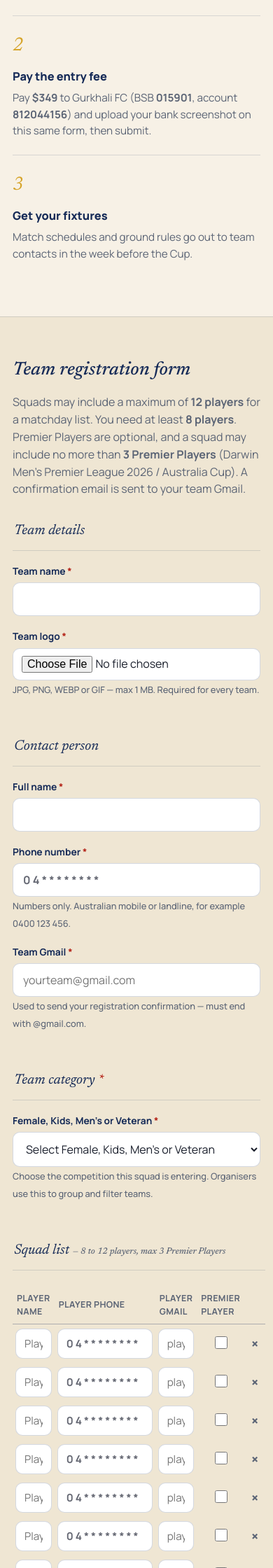
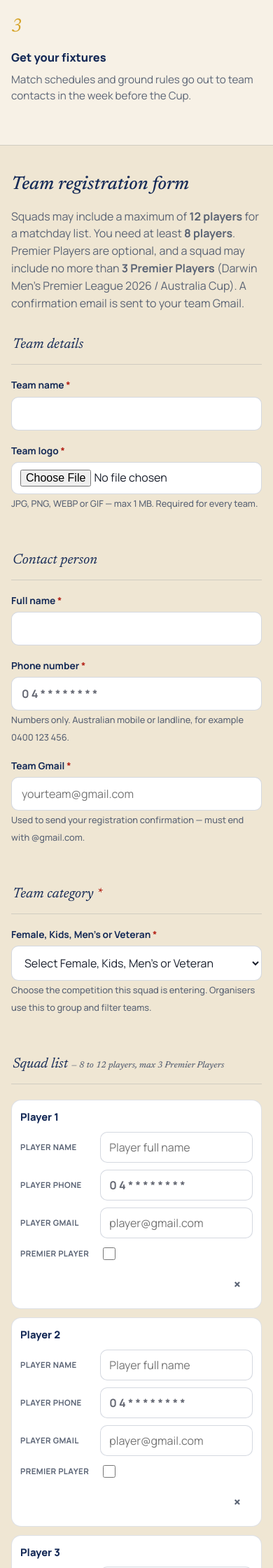
Before and after one commit to BhuprajTmg/Team-Registration-Top-End-Dashain-Cup, a Django app: page / in a window 390 px wide. Shown: the part 2120-4360 px from the top of the page at 70% size. Run offline with Django 5.2, Linux system fonts and the light colour scheme; data that the repository does not hold is empty.

Commit message:
Make the registration site fit phone screens
Stack the hero, countdown, bank details, and squad list on small viewports so the form stays on screen on any phone, including notched devices. Squad rows become labelled cards instead of a sideways table.

Co-authored-by: Bhupraj Tamang <BhuprajTmg@users.noreply.github.com>

```diff
--- a/registration/static/registration/css/style.css
+++ b/registration/static/registration/css/style.css
@@ -20,7 +20,15 @@
 }
 
 * { box-sizing: border-box; }
-html { scroll-behavior: smooth; }
+html {
+  scroll-behavior: smooth;
+  -webkit-text-size-adjust: 100%;
+  text-size-adjust: 100%;
+}
+html, body {
+  max-width: 100%;
+  overflow-x: hidden;
+}
 body {
   margin: 0;
   background: var(--cream);
@@ -37,8 +45,12 @@ h1, h2, h3 {
 }
 a { color: inherit; }
 img { max-width: 100%; display: block; }
-.wrap { max-width: var(--max); margin: 0 auto; padding: 0 28px; }
-@media (max-width: 600px) { .wrap { padding: 0 18px; } }
+.wrap {
+  max-width: var(--max);
+  margin: 0 auto;
+  padding-left: max(28px, env(safe-area-inset-left, 0px));
+  padding-right: max(28px, env(safe-area-inset-right, 0px));
+}
 
 .skip {
   position: absolute;
@@ -509,12 +527,16 @@ input.is-invalid {
 }
 .squad-table-wrap {
   overflow-x: auto;
+  -webkit-overflow-scrolling: touch;
+  max-width: 100%;
 }
 .squad-table input[type="text"],
 .squad-table input[type="email"],
 .squad-table input[type="tel"] {
   padding: 10px 12px;
-  font-size: 0.95rem;
+  font-size: 1rem;
+  min-width: 0;
+  width: 100%;
 }
 .player-phone-cell input {
   min-width: 8.5rem;
@@ -1262,14 +1285,152 @@ footer {
 #rules-body ul { margin: 0; padding-left: 1.2rem; color: var(--ink); }
 #rules-body li { margin: 6px 0; }
 
+@media (max-width: 720px) {
+  .wrap {
+    padding-left: max(16px, env(safe-area-inset-left, 0px));
+    padding-right: max(16px, env(safe-area-inset-right, 0px));
+  }
+  section { padding: 36px 0; }
+  .hero { padding-top: calc(28px + env(safe-area-inset-top, 0px)); }
+  .hero-inner { padding-bottom: 28px; }
+  .hero-sub { font-size: 0.98rem; }
+  .hero-chips { gap: 8px; margin-top: 16px; }
+  .chip { padding: 7px 12px; font-size: 0.8rem; }
+  .hero-cta {
+    width: 100%;
+    flex-direction: column;
+    align-items: stretch;
+  }
+  .hero-cta .btn,
+  .btn-register,
+  .btn-payid {
+    width: 100%;
+    min-width: 0;
+    text-align: center;
+  }
+  .deadline-inner {
+    flex-direction: column;
+    align-items: stretch;
+    gap: 18px;
+  }
+  .deadline-copy p { max-width: none; }
+  .clock {
+    width: 100%;
+    display: grid;
+    grid-template-columns: repeat(4, minmax(0, 1fr));
+    gap: 8px;
+  }
+  .clock-unit {
+    min-width: 0;
+    padding: 8px 4px;
+  }
+  .clock-num { font-size: 1.35rem; }
+  .bank-details > div {
+    grid-template-columns: 1fr;
+    gap: 2px;
+  }
+  .payid-actions { flex-direction: column; align-items: stretch; }
+  .payid-actions .btn { width: 100%; text-align: center; }
+  .submit-row {
+    flex-direction: column;
+    align-items: stretch;
+  }
+  .submit-row .btn { width: 100%; text-align: center; }
+  .footer-grid { flex-direction: column; gap: 18px; }
+  .footer-club { max-width: none; }
+  .footer-club p { max-width: none; }
+  .footer-bottom { flex-direction: column; }
+  .modal-backdrop {
+    padding: 12px 10px calc(12px + env(safe-area-inset-bottom, 0px));
+  }
+  .modal-box,
+  .modal-box.rules-modal-box,
+  .result-card {
+    max-width: none;
+    width: 100%;
+    border-radius: 14px;
+  }
+  .result-overlay {
+    padding: 12px 10px calc(12px + env(safe-area-inset-bottom, 0px));
+    align-items: flex-end;
+  }
+  .squad-table-wrap { overflow: visible; }
+  .squad-table thead { display: none; }
+  .squad-table,
+  .squad-table tbody {
+    display: block;
+    width: 100%;
+  }
+  .squad-table tbody { counter-reset: player; }
+  .squad-table tr {
+    counter-increment: player;
+    display: grid;
+    gap: 10px;
+    background: #fff;
+    border: 1.5px solid rgba(21, 42, 87, 0.14);
+    border-radius: 14px;
+    padding: 12px;
+    margin: 0 0 12px;
+  }
+  .squad-table tr::before {
+    content: "Player " counter(player);
+    font-weight: 800;
+    color: var(--navy);
+    font-size: 0.92rem;
+  }
+  .squad-table td {
+    display: grid;
+    grid-template-columns: minmax(5.5rem, 32%) minmax(0, 1fr);
+    align-items: center;
+    gap: 8px;
+    padding: 0;
+    width: 100%;
+  }
+  .squad-table td::before {
+    content: attr(data-label);
+    font-size: 0.72rem;
+    font-weight: 700;
+    text-transform: uppercase;
+    letter-spacing: 0.03em;
+    color: var(--muted);
+  }
+  .squad-table td.row-num { display: none; }
+  .squad-table td.mpl-cell {
+    justify-items: start;
+  }
+  .squad-table td.col-remove {
+    grid-template-columns: 1fr;
+    justify-items: end;
+  }
+  .squad-table td.col-remove::before { content: none; }
+  .remove-player {
+    min-width: 44px;
+    min-height: 44px;
+    font-size: 1.5rem;
+    text-decoration: none;
+  }
+  .player-phone-cell input,
+  .col-player-phone { width: auto; min-width: 0; }
+  input[type="text"],
+  input[type="email"],
+  input[type="tel"],
+  input[type="file"],
+  select,
+  textarea,
+  button.btn {
+    font-size: 16px;
+    max-width: 100%;
+  }
+  .receipt-preview { max-width: 100%; }
+}
+
 @media (max-width: 480px) {
-  .hero { padding-top: 36px; }
   .hero-brand {
     flex-direction: column;
     text-align: center;
   }
   .hero-brand-copy { text-align: center; }
-  .hero-presents { justify-content: center; }
+  .hero-presents { justify-content: center; letter-spacing: 0.08em; }
   .hero-stats { grid-template-columns: 1fr; }
   .stat {
     border-left: none;
--- a/registration/static/registration/js/script.js
+++ b/registration/static/registration/js/script.js
@@ -295,16 +295,16 @@
       '<td class="row-num">' +
       idx +
       "</td>" +
-      '<td><input type="text" class="name-input" placeholder="Player full name" autocomplete="off" required value="' +
+      '<td data-label="Player name"><input type="text" class="name-input" placeholder="Player full name" autocomplete="off" required value="' +
       (prefill.name ? escapeHtml(prefill.name) : "") +
       '"></td>' +
-      '<td class="player-phone-cell"><input type="tel" class="player-phone-input phone-demo-input" inputmode="numeric" maxlength="16" placeholder="04********" autocomplete="off" required value="' +
+      '<td class="player-phone-cell" data-label="Player phone"><input type="tel" class="player-phone-input phone-demo-input" inputmode="numeric" maxlength="16" placeholder="04********" autocomplete="off" required value="' +
       (prefill.phone ? escapeHtml(prefill.phone) : "") +
       '"></td>' +
-      '<td><input type="email" class="player-gmail-input" placeholder="player@gmail.com" autocomplete="off" required value="' +
+      '<td data-label="Player Gmail"><input type="email" class="player-gmail-input" placeholder="player@gmail.com" autocomplete="off" required value="' +
       (prefill.gmail ? escapeHtml(prefill.gmail) : "") +
       '"></td>' +
-      '<td class="mpl-cell"><input type="checkbox" class="mpl-input" value="Yes"' +
+      '<td class="mpl-cell" data-label="Premier Player"><input type="checkbox" class="mpl-input" value="Yes"' +
       (prefill.mpl ? " checked" : "") +
       "></td>" +
       '<td class="col-remove"><button type="button" class="remove-player link-btn" aria-label="Remove player">&times;</button></td>';
--- a/registration/templates/registration/index.html
+++ b/registration/templates/registration/index.html
@@ -10,7 +10,7 @@
 <link rel="preconnect" href="https://fonts.googleapis.com" />
 <link rel="preconnect" href="https://fonts.gstatic.com" crossorigin />
 <link href="https://fonts.googleapis.com/css2?family=Oswald:wght@500;600;700&family=Newsreader:ital,wght@0,400;0,500;0,600;1,400;1,500&family=Manrope:wght@400;500;600;700;800&display=swap" rel="stylesheet" />
-<link rel="stylesheet" href="{% static 'registration/css/style.css' %}" />
+<link rel="stylesheet" href="{% static 'registration/css/style.css' %}?v=mobile1" />
 </head>
 <body>
 <a class="skip" href="#register">Skip to registration form</a>
@@ -605,6 +605,6 @@
   </section>
 </template>
 
-<script src="{% static 'registration/js/script.js' %}?v=category2"></script>
+<script src="{% static 'registration/js/script.js' %}?v=mobile1"></script>
 </body>
 </html>
--- a/registration/templates/registration/payment.html
+++ b/registration/templates/registration/payment.html
@@ -9,7 +9,7 @@
 <link rel="preconnect" href="https://fonts.googleapis.com" />
 <link rel="preconnect" href="https://fonts.gstatic.com" crossorigin />
 <link href="https://fonts.googleapis.com/css2?family=Oswald:wght@500;600;700&family=Newsreader:ital,wght@0,400;0,500;0,600;1,400;1,500&family=Manrope:wght@400;500;600;700;800&display=swap" rel="stylesheet" />
-<link rel="stylesheet" href="{% static 'registration/css/style.css' %}" />
+<link rel="stylesheet" href="{% static 'registration/css/style.css' %}?v=mobile1" />
 </head>
 <body>
 <a class="skip" href="#pay">Skip to payment</a>
```
Also changed, not shown: other parts of registration/static/registration/css/style.css (+26 -12 lines), registration/tests.py (+13 -0 lines).
